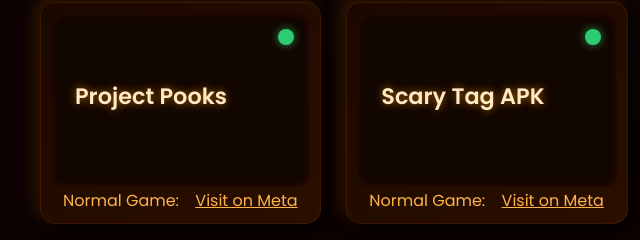
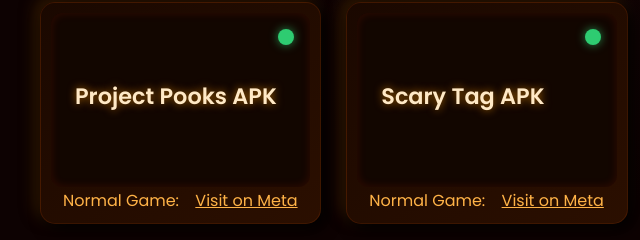
Before and after one commit to rantsszi/rants-mods, a plain HTML site: page index.html in a window 1280 px wide. Shown: the part 570-810 px from the top of the page, 0-640 px from the left. Drawn offline with Linux system fonts and the light colour scheme.

Commit message:
Update index.html

```diff
--- a/index.html
+++ b/index.html
@@ -282,7 +282,7 @@
       <a href="https://gofile.io/d/iXLrDb" class="game-link" target="_blank" rel="noopener noreferrer">
         <div class="game-card">
           <div class="status-circle green"></div>
-          <div class="game-title">Project Pooks</div>
+          <div class="game-title">Project Pooks APK</div>
         </div>
       </a>
       <span class="game-status">Normal Game:</span>
```
